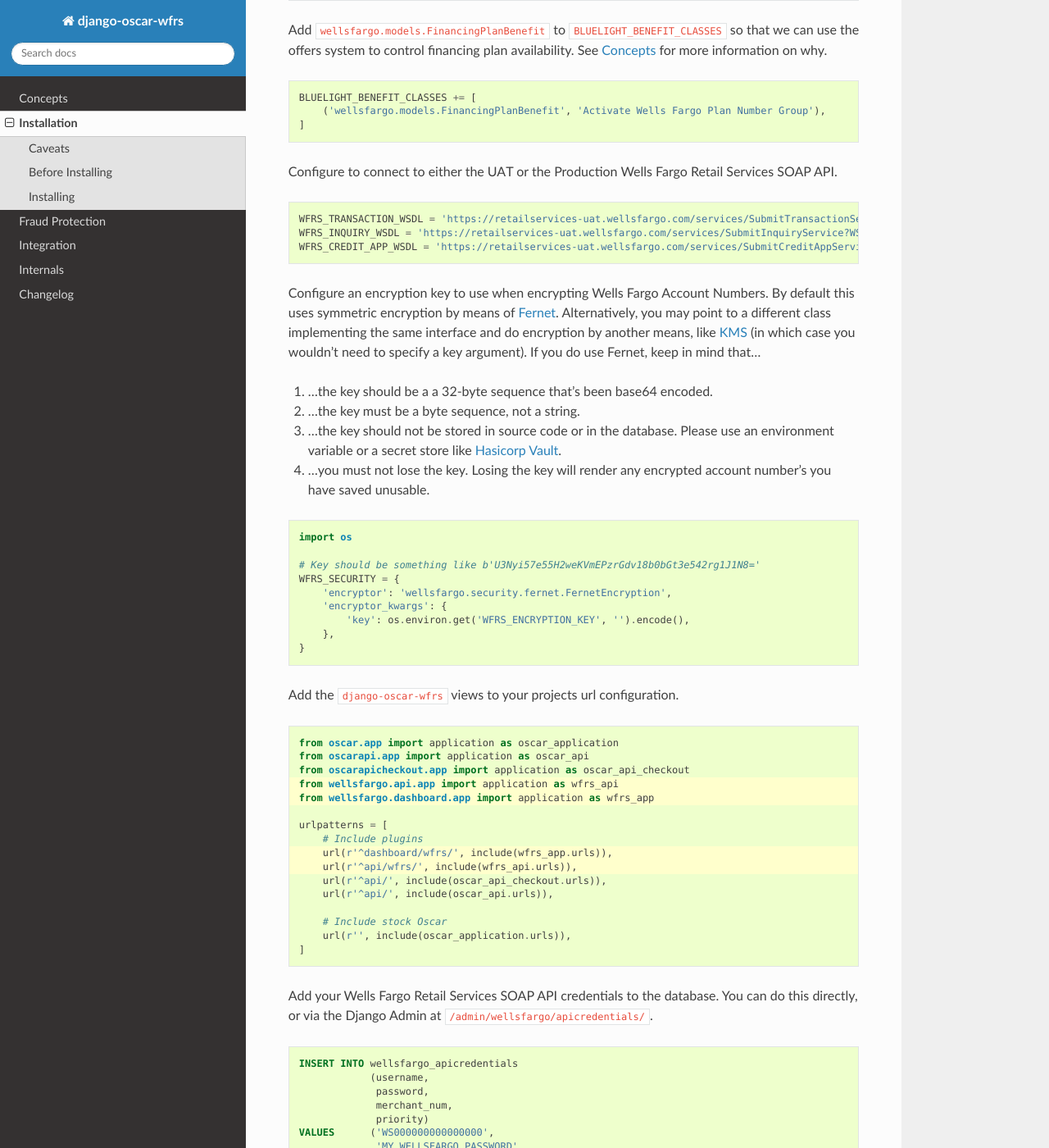
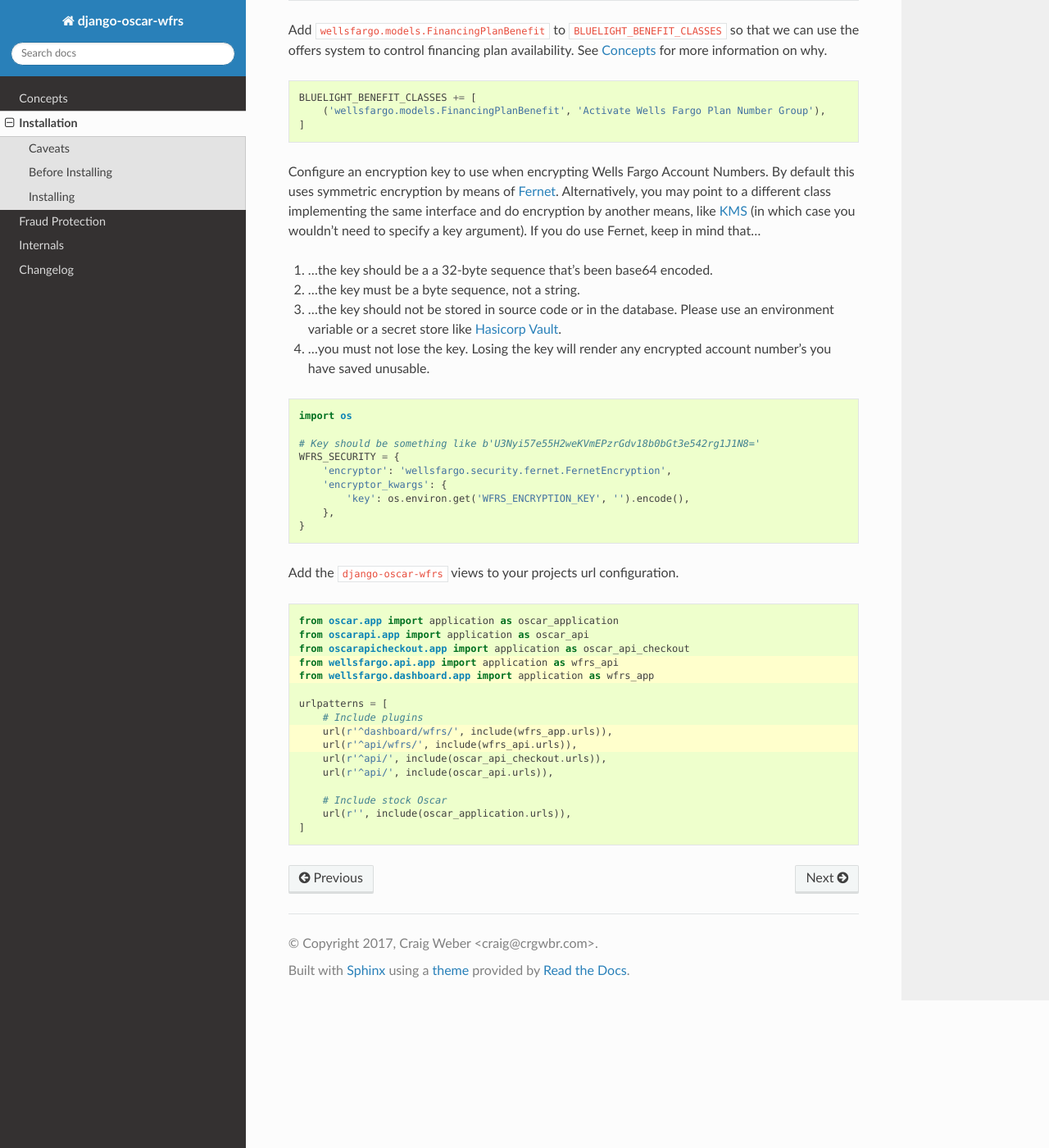
Before and after one commit to thelabnyc/django-oscar-wfrs, a Sphinx documentation site: the page built from docs/install.rst, in a window 1280 px wide and 1400 px high, scrolled down 2393 px. Shown: the whole window at 82% size. Built offline with Sphinx 7.4.7 and the Read the Docs theme 2.0.0, drawn with Linux system fonts in a browser that asks for light colours; the version number could not be read and is left out; some of the changed text lies outside the part shown.

```diff
--- a/docs/changes.rst
+++ b/docs/changes.rst
@@ -2,6 +2,10 @@
 
 Changelog
 =========
+
+2.0.0
+------------------
+- Migrate from Wells Fargo's deprecated SOAP API to the new Gateway Private Label Credit Card HTTP API.
 
 1.0.0
 ------------------
--- a/docs/index.rst
+++ b/docs/index.rst
@@ -13,6 +13,5 @@ Contents
    concepts
    install
    fraud
-   integration
    internals
    changes
--- a/docs/install.rst
+++ b/docs/install.rst
@@ -131,14 +131,6 @@ Add ``wellsfargo.models.FinancingPlanBenefit`` to ``BLUELIGHT_BENEFIT_CLASSES``
         ('wellsfargo.models.FinancingPlanBenefit', 'Activate Wells Fargo Plan Number Group'),
     ]
 
-Configure to connect to either the UAT or the Production Wells Fargo Retail Services SOAP API.
-
-.. code-block:: python
-
-    WFRS_TRANSACTION_WSDL = 'https://retailservices-uat.wellsfargo.com/services/SubmitTransactionService?WSDL'
-    WFRS_INQUIRY_WSDL = 'https://retailservices-uat.wellsfargo.com/services/SubmitInquiryService?WSDL'
-    WFRS_CREDIT_APP_WSDL = 'https://retailservices-uat.wellsfargo.com/services/SubmitCreditAppService?WSDL'
-
 Configure an encryption key to use when encrypting Wells Fargo Account Numbers. By default this uses symmetric encryption by means of `Fernet <https://cryptography.io/en/latest/fernet/>`_. Alternatively, you may point to a different class implementing the same interface and do encryption by another means, like `KMS <https://aws.amazon.com/kms/>`_ (in which case you wouldn't need to specify a key argument). If you do use Fernet, keep in mind that…
 
 1. …the key should be a a 32-byte sequence that's been base64 encoded.
@@ -179,16 +171,3 @@ Add the ``django-oscar-wfrs`` views to your projects url configuration.
         # Include stock Oscar
         url(r'', include(oscar_application.urls)),
     ]
-
-Add your Wells Fargo Retail Services SOAP API credentials to the database. You can do this directly, or via the Django Admin at ``/admin/wellsfargo/apicredentials/``.
-
-.. code-block:: sql
-
-    INSERT INTO wellsfargo_apicredentials
-                (username,
-                 password,
-                 merchant_num,
-                 priority)
-    VALUES      ('WS000000000000000',
-                 'MY_WELLSFARGO_PASSWORD',
-                 '000000000000000');
```
Also changed, not shown: docs/integration.rst (deleted, +0 -268 lines).
